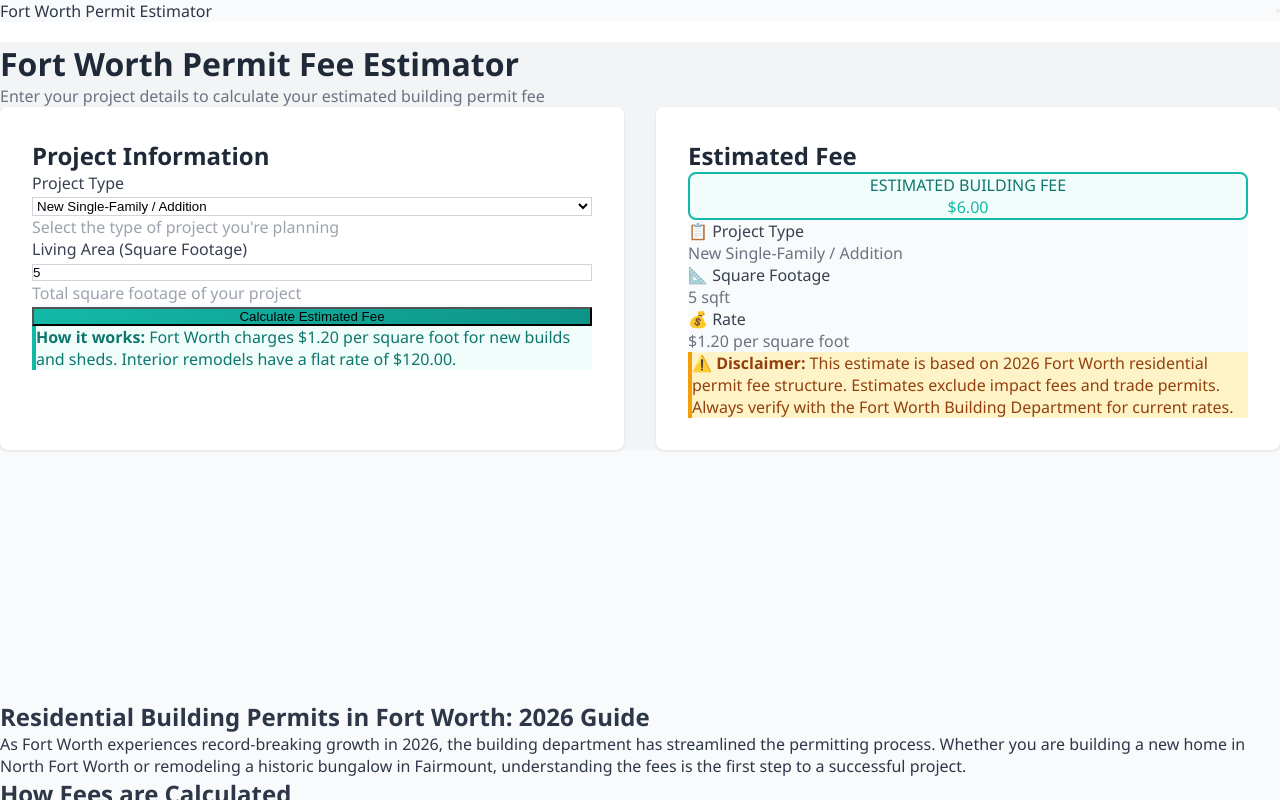
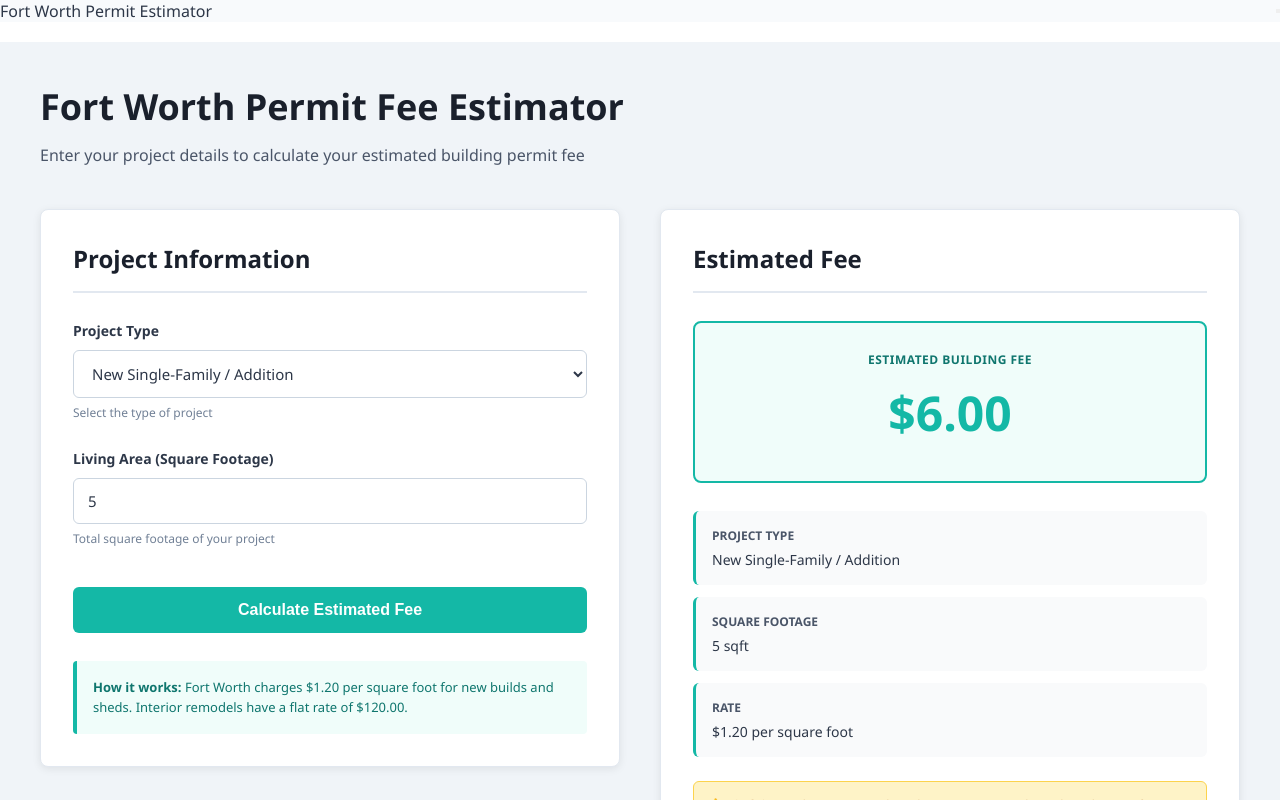
Before and after one commit to bryndonprestong-arch/fort-worth-permit-estimator, a React (Vite) app: page / in a window 1280 px wide. Both pictures are taken after typing "5" into the empty fields and a click on the button "Calculate Estimated Fee". Shown: the top 800 px of the page. Built offline with nearby package versions, Linux system fonts and the light colour scheme.

Commit message:
Complete redesign: Match professional calculator layout with dividing lines and proper styling

```diff
--- a/src/components/Calculator.tsx
+++ b/src/components/Calculator.tsx
@@ -26,54 +26,84 @@
   };
 
   return (
-    <div className="w-full py-12" style={{ backgroundColor: '#f3f4f6' }}>
-      <div className="max-w-6xl mx-auto px-6">
-        {/* Title Section */}
-        <div className="mb-12">
-          <h1 className="text-5xl font-bold mb-4" style={{ color: '#1f2937' }}>
+    <div style={{ backgroundColor: '#f0f4f8', padding: '40px 20px', minHeight: '100vh' }}>
+      <div style={{ maxWidth: '1200px', margin: '0 auto' }}>
+        {/* Header */}
+        <div style={{ marginBottom: '40px' }}>
+          <h1 style={{
+            fontSize: '36px',
+            fontWeight: 'bold',
+            color: '#1a202c',
+            marginBottom: '12px',
+          }}>
             Fort Worth Permit Fee Estimator
           </h1>
-          <p className="text-xl" style={{ color: '#6b7280' }}>
+          <p style={{
+            fontSize: '16px',
+            color: '#4a5568',
+            lineHeight: '1.6',
+          }}>
             Enter your project details to calculate your estimated building permit fee
           </p>
         </div>
 
-        {/* Two-Column Layout */}
+        {/* Main Container with Two Columns */}
         <div style={{
           display: 'grid',
-          gridTemplateColumns: 'repeat(auto-fit, minmax(400px, 1fr))',
-          gap: '32px',
+          gridTemplateColumns: '1fr 1fr',
+          gap: '40px',
+          alignItems: 'start',
         }}>
           {/* LEFT COLUMN - INPUT FORM */}
           <div style={{
             backgroundColor: '#ffffff',
             borderRadius: '8px',
-            boxShadow: '0 1px 3px rgba(0, 0, 0, 0.1)',
             padding: '32px',
+            boxShadow: '0 2px 8px rgba(0, 0, 0, 0.08)',
+            border: '1px solid #e2e8f0',
           }}>
-            <h2 className="text-2xl font-bold mb-8" style={{ color: '#1f2937' }}>
+            <h2 style={{
+              fontSize: '24px',
+              fontWeight: 'bold',
+              color: '#1a202c',
+              marginBottom: '28px',
+              paddingBottom: '16px',
+              borderBottom: '2px solid #e2e8f0',
+            }}>
               Project Information
             </h2>
 
-            {/* Project Type */}
-            <div className="mb-8">
-              <label className="block text-sm font-semibold mb-3" style={{ color: '#374151' }}>
+            {/* Project Type Field */}
+            <div style={{ marginBottom: '28px' }}>
+              <label style={{
+                display: 'block',
+                fontSize: '14px',
+                fontWeight: '600',
+                color: '#2d3748',
+                marginBottom: '10px',
+              }}>
                 Project Type
               </label>
               <select
                 value={projectType}
                 onChange={handleProjectTypeChange}
-                className="w-full px-4 py-3 border rounded-lg text-base"
                 style={{
-                  borderColor: '#d1d5db',
+                  width: '100%',
+                  padding: '12px 14px',
+                  fontSize: '15px',
+                  border: '1px solid #cbd5e0',
+                  borderRadius: '6px',
                   backgroundColor: '#ffffff',
+                  color: '#2d3748',
+                  fontFamily: 'inherit',
+                  cursor: 'pointer',
                 }}
                 onFocus={(e) => {
                   e.currentTarget.style.borderColor = '#14b8a6';
                   e.currentTarget.style.boxShadow = '0 0 0 3px rgba(20, 184, 166, 0.1)';
                 }}
                 onBlur={(e) => {
-                  e.currentTarget.style.borderColor = '#d1d5db';
+                  e.currentTarget.style.borderColor = '#cbd5e0';
                   e.currentTarget.style.boxShadow = 'none';
                 }}
               >
@@ -81,15 +111,25 @@
                 <option value="remodel">Interior Remodel / Repair</option>
                 <option value="shed">Shed or Detached Structure</option>
               </select>
-              <p className="text-xs mt-2" style={{ color: '#9ca3af' }}>
-                Select the type of project you're planning
+              <p style={{
+                fontSize: '12px',
+                color: '#718096',
+                marginTop: '6px',
+              }}>
+                Select the type of project
               </p>
             </div>
 
-            {/* Square Footage Input */}
+            {/* Square Footage Field - Only show for non-remodel */}
             {projectType !== 'remodel' && (
-              <div className="mb-8">
-                <label className="block text-sm font-semibold mb-3" style={{ color: '#374151' }}>
+              <div style={{ marginBottom: '28px' }}>
+                <label style={{
+                  display: 'block',
+                  fontSize: '14px',
+                  fontWeight: '600',
+                  color: '#2d3748',
+                  marginBottom: '10px',
+                }}>
                   Living Area (Square Footage)
                 </label>
                 <input
@@ -97,21 +137,31 @@
                   placeholder="e.g. 2400"
                   value={sqft}
                   onChange={(e) => setSqft(e.target.value)}
-                  className="w-full px-4 py-3 border rounded-lg text-base"
                   style={{
-                    borderColor: '#d1d5db',
+                    width: '100%',
+                    padding: '12px 14px',
+                    fontSize: '15px',
+                    border: '1px solid #cbd5e0',
+                    borderRadius: '6px',
                     backgroundColor: '#ffffff',
+                    color: '#2d3748',
+                    fontFamily: 'inherit',
+                    boxSizing: 'border-box',
                   }}
                   onFocus={(e) => {
                     e.currentTarget.style.borderColor = '#14b8a6';
                     e.currentTarget.style.boxShadow = '0 0 0 3px rgba(20, 184, 166, 0.1)';
                   }}
                   onBlur={(e) => {
-                    e.currentTarget.style.borderColor = '#d1d5db';
+                    e.currentTarget.style.borderColor = '#cbd5e0';
                     e.currentTarget.style.boxShadow = 'none';
                   }}
                 />
-                <p className="text-xs mt-2" style={{ color: '#9ca3af' }}>
+                <p style={{
+                  fontSize: '12px',
+                  color: '#718096',
+                  marginTop: '6px',
+                }}>
                   Total square footage of your project
                 </p>
               </div>
@@ -120,18 +170,26 @@
             {/* Calculate Button */}
             <button
               onClick={handleCalculate}
-              className="w-full py-4 rounded-lg text-lg font-bold text-white transition-all mt-4"
               style={{
-                background: 'linear-gradient(to right, #14b8a6, #0d9488)',
+                width: '100%',
+                padding: '14px 20px',
+                fontSize: '16px',
+                fontWeight: '600',
+                color: '#ffffff',
+                backgroundColor: '#14b8a6',
+                border: 'none',
+                borderRadius: '6px',
                 cursor: 'pointer',
+                marginTop: '12px',
+                transition: 'all 0.3s ease',
               }}
               onMouseEnter={(e) => {
-                e.currentTarget.style.background = 'linear-gradient(to right, #0d9488, #0f766e)';
+                e.currentTarget.style.backgroundColor = '#0d9488';
                 e.currentTarget.style.transform = 'translateY(-2px)';
-                e.currentTarget.style.boxShadow = '0 10px 15px rgba(20, 184, 166, 0.3)';
+                e.currentTarget.style.boxShadow = '0 8px 16px rgba(20, 184, 166, 0.3)';
               }}
               onMouseLeave={(e) => {
-                e.currentTarget.style.background = 'linear-gradient(to right, #14b8a6, #0d9488)';
+                e.currentTarget.style.backgroundColor = '#14b8a6';
                 e.currentTarget.style.transform = 'translateY(0)';
                 e.currentTarget.style.boxShadow = 'none';
               }}
@@ -140,11 +198,18 @@
             </button>
 
             {/* Info Box */}
-            <div className="mt-8 p-6 rounded-lg" style={{
+            <div style={{
+              marginTop: '28px',
+              padding: '16px',
               backgroundColor: '#f0fdfa',
               borderLeft: '4px solid #14b8a6',
+              borderRadius: '4px',
             }}>
-              <p className="text-sm" style={{ color: '#0f766e' }}>
+              <p style={{
+                fontSize: '13px',
+                color: '#0f766e',
+                lineHeight: '1.6',
+              }}>
                 <strong>How it works:</strong> Fort Worth charges $1.20 per square foot for new builds and sheds. Interior remodels have a flat rate of $120.00.
               </p>
             </div>
@@ -154,36 +219,74 @@
           <div style={{
             backgroundColor: '#ffffff',
             borderRadius: '8px',
-            boxShadow: '0 1px 3px rgba(0, 0, 0, 0.1)',
             padding: '32px',
+            boxShadow: '0 2px 8px rgba(0, 0, 0, 0.08)',
+            border: '1px solid #e2e8f0',
           }}>
-            <h2 className="text-2xl font-bold mb-8" style={{ color: '#1f2937' }}>
+            <h2 style={{
+              fontSize: '24px',
+              fontWeight: 'bold',
+              color: '#1a202c',
+              marginBottom: '28px',
+              paddingBottom: '16px',
+              borderBottom: '2px solid #e2e8f0',
+            }}>
               Estimated Fee
             </h2>
 
             {showResult ? (
-              <div className="space-y-8">
-                {/* Main Result */}
-                <div className="text-center py-8" style={{
+              <div>
+                {/* Main Result Box */}
+                <div style={{
                   backgroundColor: '#f0fdfa',
+                  border: '2px solid #14b8a6',
                   borderRadius: '8px',
-                  border: '2px solid #14b8a6',
+                  padding: '28px',
+                  textAlign: 'center',
+                  marginBottom: '28px',
                 }}>
-                  <p className="text-sm font-semibold mb-3" style={{ color: '#0f766e' }}>
-                    ESTIMATED BUILDING FEE
+                  <p style={{
+                    fontSize: '12px',
+                    fontWeight: '700',
+                    color: '#0f766e',
+                    letterSpacing: '0.5px',
+                    marginBottom: '12px',
+                    textTransform: 'uppercase',
+                  }}>
+                    Estimated Building Fee
                   </p>
-                  <div className="text-6xl font-black" style={{ color: '#14b8a6' }}>
+                  <div style={{
+                    fontSize: '48px',
+                    fontWeight: '900',
+                    color: '#14b8a6',
+                    marginBottom: '8px',
+                  }}>
                     ${estimatedFee?.toLocaleString(undefined, { minimumFractionDigits: 2, maximumFractionDigits: 2 })}
                   </div>
                 </div>
 
-                {/* Details */}
-                <div className="space-y-4 text-sm" style={{ color: '#6b7280' }}>
-                  <div className="p-4 rounded-lg" style={{ backgroundColor: '#f9fafb' }}>
-                    <p className="font-semibold mb-2" style={{ color: '#374151' }}>
-                      📋 Project Type
+                {/* Result Details */}
+                <div style={{ marginBottom: '24px' }}>
+                  <div style={{
+                    backgroundColor: '#f9fafb',
+                    padding: '16px',
+                    borderRadius: '6px',
+                    marginBottom: '12px',
+                    borderLeft: '3px solid #14b8a6',
+                  }}>
+                    <p style={{
+                      fontSize: '12px',
+                      fontWeight: '600',
+                      color: '#4a5568',
+                      marginBottom: '6px',
+                    }}>
+                      PROJECT TYPE
                     </p>
-                    <p>
+                    <p style={{
+                      fontSize: '14px',
+                      color: '#2d3748',
+                      fontWeight: '500',
+                    }}>
                       {projectType === 'new' && 'New Single-Family / Addition'}
                       {projectType === 'remodel' && 'Interior Remodel / Repair'}
                       {projectType === 'shed' && 'Shed or Detached Structure'}
@@ -191,38 +294,78 @@
                   </div>
 
                   {projectType !== 'remodel' && (
-                    <div className="p-4 rounded-lg" style={{ backgroundColor: '#f9fafb' }}>
-                      <p className="font-semibold mb-2" style={{ color: '#374151' }}>
-                        📐 Square Footage
+                    <div style={{
+                      backgroundColor: '#f9fafb',
+                      padding: '16px',
+                      borderRadius: '6px',
+                      marginBottom: '12px',
+                      borderLeft: '3px solid #14b8a6',
+                    }}>
+                      <p style={{
+                        fontSize: '12px',
+                        fontWeight: '600',
+                        color: '#4a5568',
+                        marginBottom: '6px',
+                      }}>
+                        SQUARE FOOTAGE
                       </p>
-                      <p>{parseFloat(sqft).toLocaleString()} sqft</p>
+                      <p style={{
+                        fontSize: '14px',
+                        color: '#2d3748',
+                        fontWeight: '500',
+                      }}>
+                        {parseFloat(sqft).toLocaleString()} sqft
+                      </p>
                     </div>
                   )}
 
-                  <div className="p-4 rounded-lg" style={{ backgroundColor: '#f9fafb' }}>
-                    <p className="font-semibold mb-2" style={{ color: '#374151' }}>
-                      💰 Rate
+                  <div style={{
+                    backgroundColor: '#f9fafb',
+                    padding: '16px',
+                    borderRadius: '6px',
+                    borderLeft: '3px solid #14b8a6',
+                  }}>
+                    <p style={{
+                      fontSize: '12px',
+                      fontWeight: '600',
+                      color: '#4a5568',
+                      marginBottom: '6px',
+                    }}>
+                      RATE
                     </p>
-                    <p>
+                    <p style={{
+                      fontSize: '14px',
+                      color: '#2d3748',
+                      fontWeight: '500',
+                    }}>
                       {projectType === 'remodel' ? '$120.00 flat rate' : '$1.20 per square foot'}
                     </p>
                   </div>
                 </div>
 
                 {/* Disclaimer */}
-                <div className="text-xs p-4 rounded-lg" style={{
+                <div style={{
                   backgroundColor: '#fef3c7',
-                  borderLeft: '4px solid #f59e0b',
+                  border: '1px solid #fcd34d',
+                  borderRadius: '6px',
+                  padding: '14px',
+                  fontSize: '12px',
                   color: '#92400e',
+                  lineHeight: '1.5',
                 }}>
-                  <p>
-                    <strong>⚠️ Disclaimer:</strong> This estimate is based on 2026 Fort Worth residential permit fee structure. Estimates exclude impact fees and trade permits. Always verify with the Fort Worth Building Department for current rates.
-                  </p>
+                  <strong>⚠️ Disclaimer:</strong> This estimate is based on 2026 Fort Worth residential permit fee structure. Estimates exclude impact fees and trade permits. Always verify with the Fort Worth Building Department for current rates.
                 </div>
               </div>
             ) : (
-              <div className="text-center py-12" style={{ color: '#9ca3af' }}>
-                <p className="text-lg">
+              <div style={{
+                textAlign: 'center',
+                padding: '60px 20px',
+                color: '#a0aec0',
+              }}>
+                <p style={{
+                  fontSize: '16px',
+                  lineHeight: '1.6',
+                }}>
                   👆 Enter your project details and click "Calculate Estimated Fee" to see your results
                 </p>
               </div>
```
